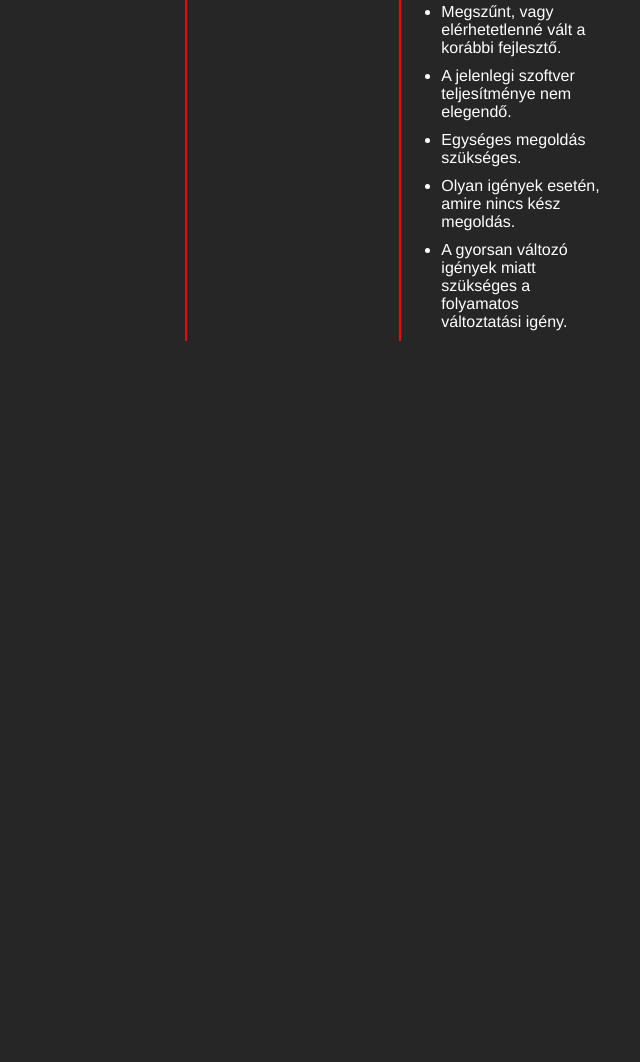
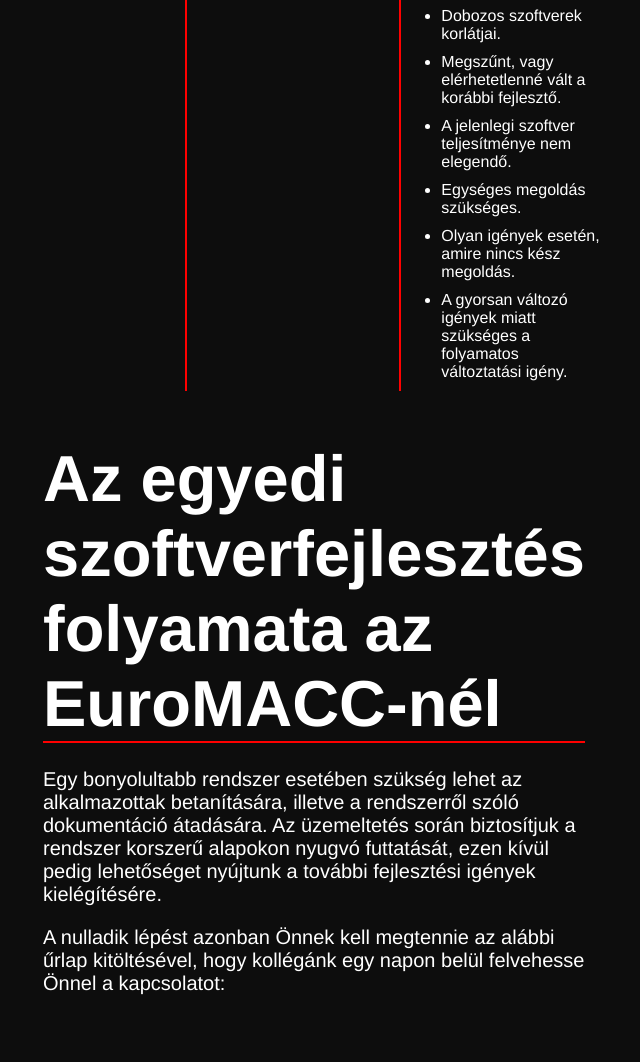
Before and after one commit to KeresztesHunor/Grid2, a plain HTML site: page index.html in a window 1280 px wide. Shown: the part 547-1609 px from the top of the page, without its empty margins (347-987 px from the left). Before the commit the page ends 898 px from the top, so only its background shows below. Drawn offline with Linux system fonts and the light colour scheme.

Commit message:
Reszponzivitas hazi feladat

```diff
--- a/index.html
+++ b/index.html
@@ -19,8 +19,9 @@
       </ul>
     </div>
     <div class="container">
+      <div class="elsoOldal">
         <h1>Kiknek ajánljuk?</h1>
-      <div class="grid">
+        <div class="grid1">
           <div>
             <h2>Cég méret</h2>
             <img src="web_grid_alap/kep_3.png" alt="Kép1" />
@@ -64,5 +65,22 @@
           </div>
         </div>
       </div>
+      <div class="masodikOldal">
+        <div class="grid2">
+          <div>
+            <h1>Az egyedi szoftverfejlesztés folyamata az EuroMACC-nél</h1>
+            <p>
+              Egy bonyolultabb rendszer esetében szükség lehet az alkalmazottak betanítására, illetve a rendszerről szóló dokumentáció átadására. Az üzemeltetés során biztosítjuk a rendszer korszerű alapokon nyugvó futtatását, ezen kívül pedig lehetőséget nyújtunk a további fejlesztési igények kielégítésére.
+            </p>
+            <p>
+              A nulladik lépést azonban Önnek kell megtennie az alábbi űrlap kitöltésével, hogy kollégánk egy napon belül felvehesse Önnel a kapcsolatot:
+            </p>
+          </div>
+          <div>
+            <img src="web_grid_alap/folyamatabra-1-500x680.png">
+          </div>
+        </div>
+      </div>
+    </div>
   </body>
 </html>
--- a/style.css
+++ b/style.css
@@ -1,7 +1,7 @@
 body {
   font-family: "Franklin Gothic Medium", "Arial Narrow", Arial, sans-serif;
   margin: 0;
-  background-color: hsl(0, 0%, 15%);
+  background-color: hsl(0, 0%, 5%);
   color: white;
 }
 
@@ -12,10 +12,13 @@
 }
 
 .container {
-  margin-bottom: 10px;
+  margin: 50px 0px 50px 0px;
+  display: grid;
+  grid-template-columns: 1fr;
+  gap: 50px;
 }
 
-.grid {
+.grid1 {
   width: 650px;
   margin: auto;
   display: grid;
@@ -23,13 +26,13 @@
   gap: auto;
 }
 
-.grid h2 {
+.grid1 h2 {
   margin: 5px 0px 5px 0px;
   font-size: 20px;
   text-align: center;
 }
 
-.grid img {
+.grid1 img {
   width: 100px;
   max-width: 200px;
   display: block;
@@ -37,13 +40,38 @@
   filter: hue-rotate(15deg);
 }
 
-.grid ul {
+.grid1 ul {
   margin: 5px 0px 5px 0px;
 }
 
-.grid li {
+.grid1 li {
   margin-bottom: 10px;
   padding-right: 15px;
+}
+
+.grid2 {
+  width: auto;
+  max-width: 1500px;
+  margin-left: 150px;
+  display: grid;
+  grid-template-columns: 750px auto;
+  gap: auto;
+}
+
+.grid2 h1 {
+  font-size: 75px;
+  text-align: left;
+  border-bottom: 2px red solid;
+}
+
+.grid2 p {
+  font-size: 20px;
+}
+
+.grid2 img {
+  width: 500px;
+  display: block;
+  margin: auto;
 }
 
 .menu {
@@ -80,8 +108,8 @@
   }
 }
 
-@media only screen and (max-width: 850px) {
-  .grid {
+@media only screen and (max-width: 675px) {
+  .grid1 {
     width: 350px;
     margin: auto;
     display: grid;
@@ -96,3 +124,19 @@
     border-right: 0;
   }
 }
+
+@media only screen and (max-width: 1500px) {
+  .grid2 {
+    width: 500px;
+    margin: auto;
+    display: grid;
+    grid-template-columns: 1fr;
+    gap: 50px;
+  }
+
+  .grid2 h1 {
+    font-size: 65px;
+    text-align: left;
+    border-bottom: 2px red solid;
+  }
+}
```
Lines whose indentation alone changed are shown as unchanged.
